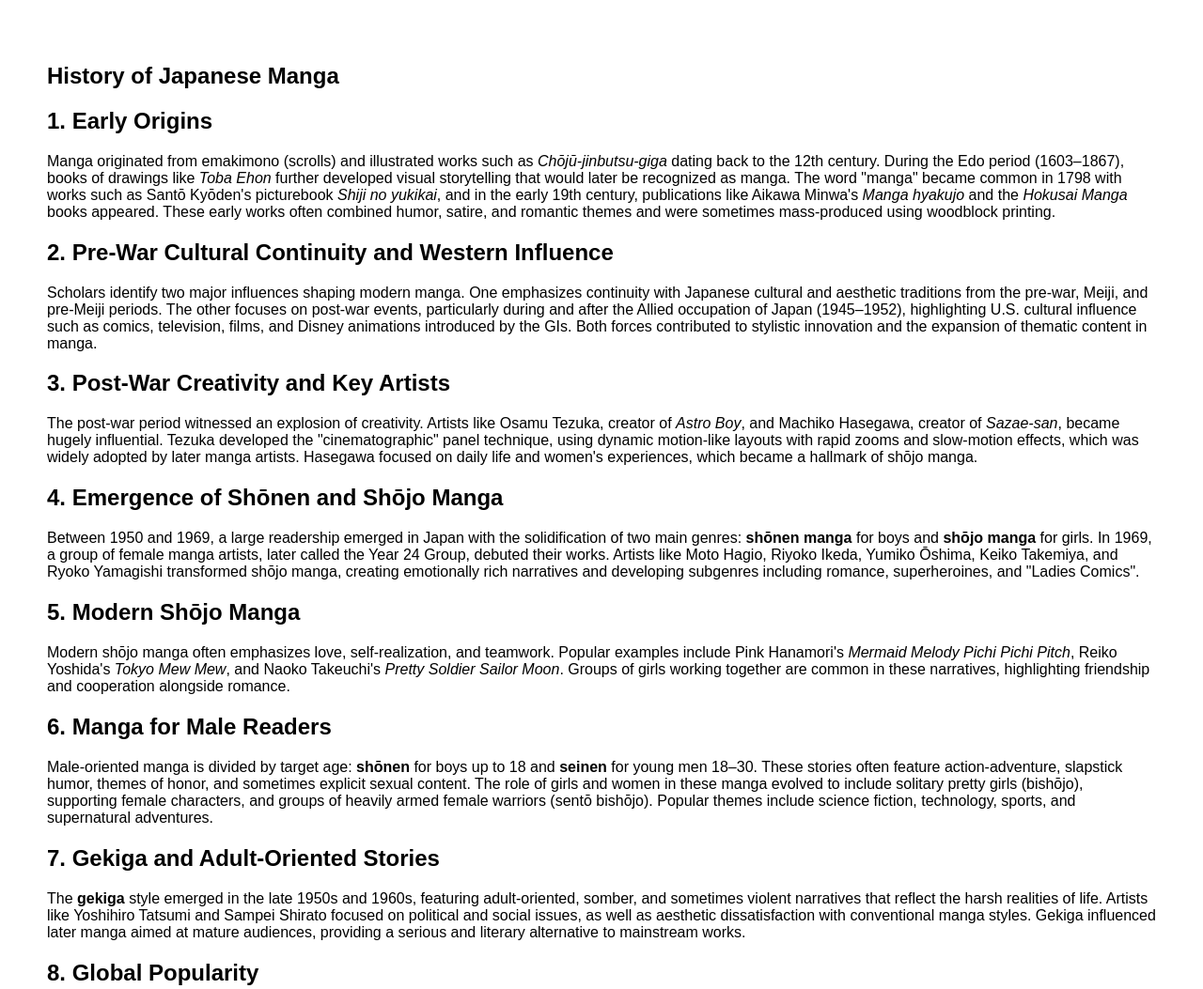
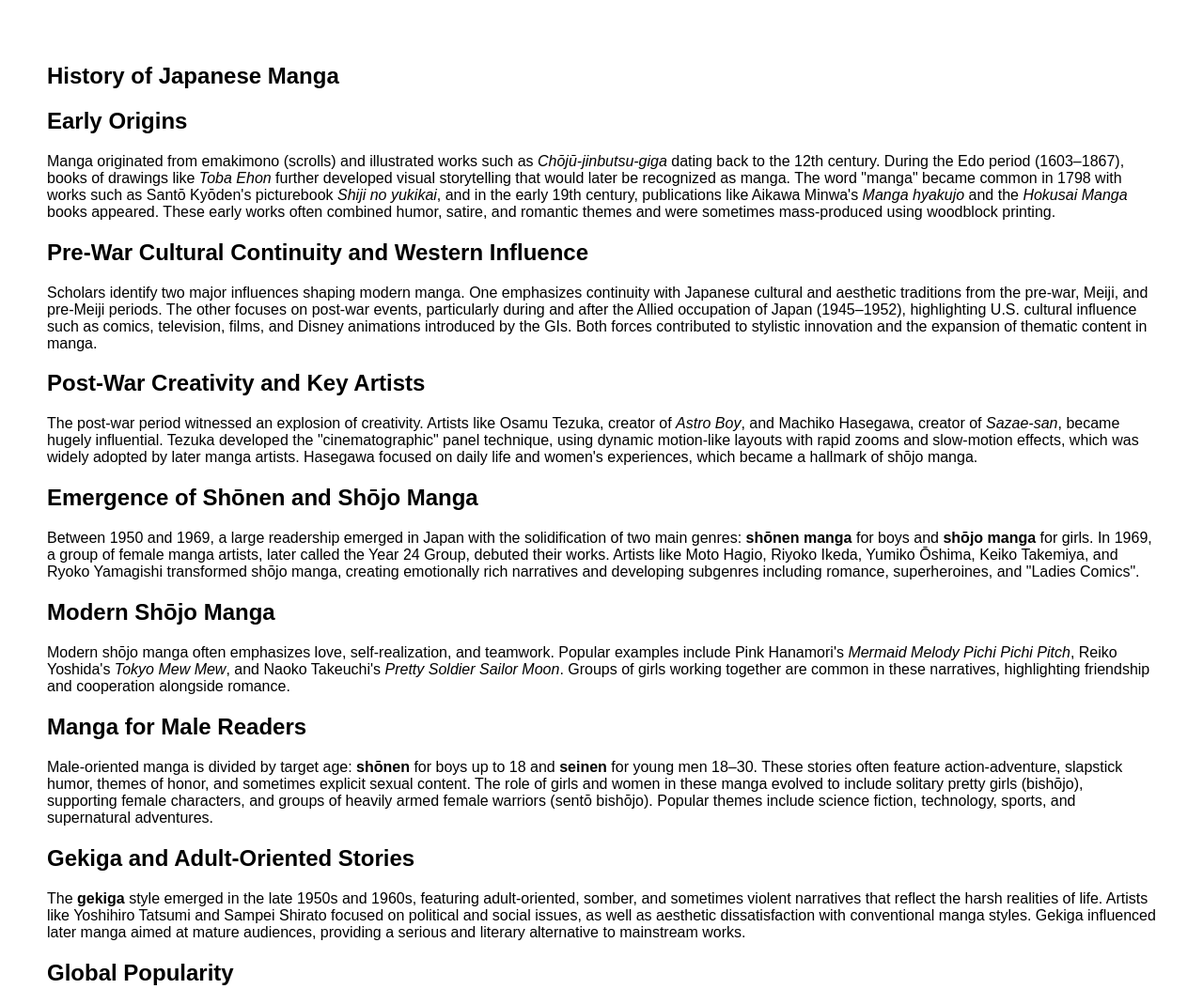
Before and after one commit to kamenjack/manga, a website: page history.html in a window 1280 px wide. Shown: the part 49-1102 px from the top of the page at 94% size. Drawn offline with Linux system fonts and the light colour scheme.

```diff
--- a/history.html
+++ b/history.html
@@ -18,7 +18,7 @@
 <section id="history">
   <h1>History of Japanese Manga</h1>
 
-  <h2>1. Early Origins</h2>
+  <h2>Early Origins</h2>
   <p>
     Manga originated from emakimono (scrolls) and illustrated works such as <em>Chōjū-jinbutsu-giga</em> dating back to the 12th century.
     During the Edo period (1603–1867), books of drawings like <em>Toba Ehon</em> further developed visual storytelling that would later be recognized as manga.
@@ -26,48 +26,48 @@
     These early works often combined humor, satire, and romantic themes and were sometimes mass-produced using woodblock printing.
   </p>
 
-  <h2>2. Pre-War Cultural Continuity and Western Influence</h2>
+  <h2>Pre-War Cultural Continuity and Western Influence</h2>
   <p>
     Scholars identify two major influences shaping modern manga. One emphasizes continuity with Japanese cultural and aesthetic traditions from the pre-war, Meiji, and pre-Meiji periods.
     The other focuses on post-war events, particularly during and after the Allied occupation of Japan (1945–1952), highlighting U.S. cultural influence such as comics, television, films, and Disney animations introduced by the GIs.
     Both forces contributed to stylistic innovation and the expansion of thematic content in manga.
   </p>
 
-  <h2>3. Post-War Creativity and Key Artists</h2>
+  <h2>Post-War Creativity and Key Artists</h2>
   <p>
     The post-war period witnessed an explosion of creativity. Artists like Osamu Tezuka, creator of <em>Astro Boy</em>, and Machiko Hasegawa, creator of <em>Sazae-san</em>, became hugely influential.
     Tezuka developed the "cinematographic" panel technique, using dynamic motion-like layouts with rapid zooms and slow-motion effects, which was widely adopted by later manga artists.
     Hasegawa focused on daily life and women's experiences, which became a hallmark of shōjo manga.
   </p>
 
-  <h2>4. Emergence of Shōnen and Shōjo Manga</h2>
+  <h2>Emergence of Shōnen and Shōjo Manga</h2>
   <p>
     Between 1950 and 1969, a large readership emerged in Japan with the solidification of two main genres: <strong>shōnen manga</strong> for boys and <strong>shōjo manga</strong> for girls.
     In 1969, a group of female manga artists, later called the Year 24 Group, debuted their works. Artists like Moto Hagio, Riyoko Ikeda, Yumiko Ōshima, Keiko Takemiya, and Ryoko Yamagishi transformed shōjo manga, creating emotionally rich narratives and developing subgenres including romance, superheroines, and "Ladies Comics".
   </p>
 
-  <h2>5. Modern Shōjo Manga</h2>
+  <h2>Modern Shōjo Manga</h2>
   <p>
     Modern shōjo manga often emphasizes love, self-realization, and teamwork.
     Popular examples include Pink Hanamori's <em>Mermaid Melody Pichi Pichi Pitch</em>, Reiko Yoshida's <em>Tokyo Mew Mew</em>, and Naoko Takeuchi's <em>Pretty Soldier Sailor Moon</em>.
     Groups of girls working together are common in these narratives, highlighting friendship and cooperation alongside romance.
   </p>
 
-  <h2>6. Manga for Male Readers</h2>
+  <h2>Manga for Male Readers</h2>
   <p>
     Male-oriented manga is divided by target age: <strong>shōnen</strong> for boys up to 18 and <strong>seinen</strong> for young men 18–30. These stories often feature action-adventure, slapstick humor, themes of honor, and sometimes explicit sexual content.
     The role of girls and women in these manga evolved to include solitary pretty girls (bishōjo), supporting female characters, and groups of heavily armed female warriors (sentō bishōjo).
     Popular themes include science fiction, technology, sports, and supernatural adventures.
   </p>
 
-  <h2>7. Gekiga and Adult-Oriented Stories</h2>
+  <h2>Gekiga and Adult-Oriented Stories</h2>
   <p>
     The <strong>gekiga</strong> style emerged in the late 1950s and 1960s, featuring adult-oriented, somber, and sometimes violent narratives that reflect the harsh realities of life.
     Artists like Yoshihiro Tatsumi and Sampei Shirato focused on political and social issues, as well as aesthetic dissatisfaction with conventional manga styles.
     Gekiga influenced later manga aimed at mature audiences, providing a serious and literary alternative to mainstream works.
   </p>
 
-  <h2>8. Global Popularity</h2>
+  <h2>Global Popularity</h2>
   <p>
     By the 21st century, manga achieved worldwide recognition. Relaxation of censorship in the 1990s led to the inclusion of more mature content.
     Manga continues to evolve stylistically and thematically, remaining a dominant form of entertainment and cultural expression globally.
@@ -79,4 +79,5 @@
 
 
 </body>
+
 </html>
```
